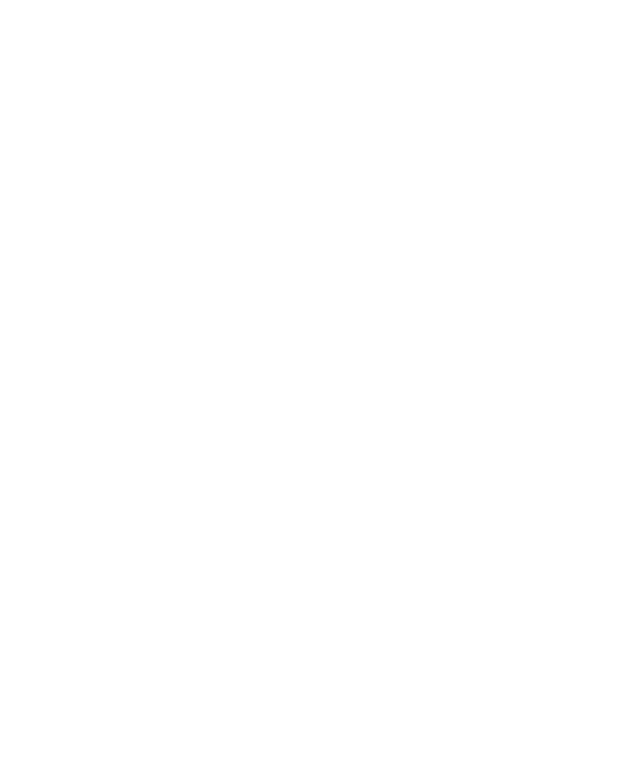
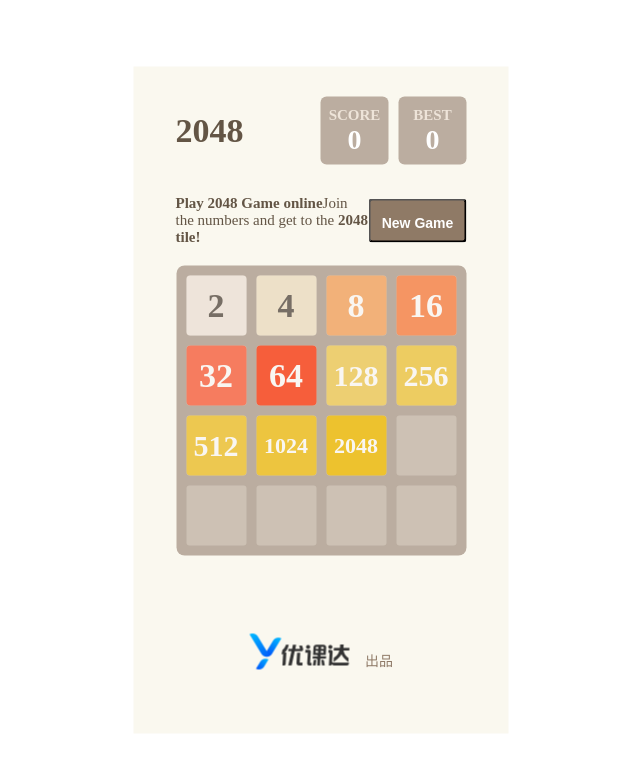
Before and after one commit to zfha/youkeda-2048, a website: page index.html in a window 1280 px wide. Shown: the whole page, without its empty margins (319-959 px from the left). Drawn offline with Linux system fonts and the light colour scheme.

Commit message:
feat(基础样式优化): fixed

```diff
--- a/index.html
+++ b/index.html
@@ -3,10 +3,75 @@
   <head>
     <meta charset="UTF-8" />
     <title>优课达-2048</title>
+    <link rel="stylesheet" href="/style/index.css" />
   </head>
   <body>
-    <main>
-      <div class="game-grid"></div>
-    </main>
+    <div class="container">
+      <nav>
+        <h1>2048</h1>
+        <div class="score">
+          <div class="now">
+            <span class="label">SCORE</span>
+            <span class="value">0</span>
+          </div>
+          <div class="best">
+            <span class="label">BEST</span>
+            <span class="value">0</span>
+          </div>
+        </div>
+      </nav>
+      <div class="desc">
+        <p>
+          <strong>Play 2048 Game online</strong>Join the numbers and get to the
+          <strong>2048 tile!</strong>
+        </p>
+        <button>New Game</button>
+      </div>
+      <main>
+        <div class="game-grid">
+          <div class="grid-row">
+            <div class="grid-cell"></div>
+            <div class="grid-cell"></div>
+            <div class="grid-cell"></div>
+            <div class="grid-cell"></div>
+          </div>
+          <div class="grid-row">
+            <div class="grid-cell"></div>
+            <div class="grid-cell"></div>
+            <div class="grid-cell"></div>
+            <div class="grid-cell"></div>
+          </div>
+          <div class="grid-row">
+            <div class="grid-cell"></div>
+            <div class="grid-cell"></div>
+            <div class="grid-cell"></div>
+            <div class="grid-cell"></div>
+          </div>
+          <div class="grid-row">
+            <div class="grid-cell"></div>
+            <div class="grid-cell"></div>
+            <div class="grid-cell"></div>
+            <div class="grid-cell"></div>
+          </div>
+        </div>
+        <div class="tile-container">
+          <div class="tile tile-2 tile-position-1-1">2</div>
+          <div class="tile tile-4 tile-position-1-2">4</div>
+          <div class="tile tile-8 tile-position-1-3">8</div>
+          <div class="tile tile-16 tile-position-1-4">16</div>
+          <div class="tile tile-32 tile-position-2-1">32</div>
+          <div class="tile tile-64 tile-position-2-2">64</div>
+          <div class="tile tile-128 tile-position-2-3">128</div>
+          <div class="tile tile-256 tile-position-2-4">256</div>
+          <div class="tile tile-512 tile-position-3-1">512</div>
+          <div class="tile tile-1024 tile-position-3-2">1024</div>
+          <div class="tile tile-2048 tile-position-3-3">2048</div>
+        </div>
+      </main>
+      <footer>
+        <img src="./images/logo.png" />
+        <span>出品</span>
+      </footer>
+    </div>
   </body>
 </html>
--- /dev/null
+++ b/style/desc.scss
@@ -0,0 +1,30 @@
+.desc {
+  display: flex;
+  padding: 0 42px;
+  align-items: center;
+
+  p {
+    font-size: 15px;
+    color: #635545;
+    flex: 1;
+  }
+
+  button {
+    margin: 0;
+    padding: 0;
+    width: 98px;
+    height: 44px;
+    border-radius: 4px;
+    background-color: #8f7a66;
+    font-size: 14px;
+    color: #fff;
+    line-height: 44px;
+    text-align: center;
+    font-weight: 700;
+    font-family: Arial, Helvetica, sans-serif;
+
+    &:focus {
+      outline: none;
+    }
+  }
+}
--- /dev/null
+++ b/style/index.scss
@@ -0,0 +1,44 @@
+p {
+  padding: 0;
+  margin: 0;
+}
+
+@import './nav.scss';
+@import './desc.scss';
+@import './main.scss';
+
+.body {
+  margin: 0;
+  padding: 0;
+  font-family: 'Clear Sans', 'Helvetica Neue', Arial, sans-serif;
+  color: #776e65;
+}
+
+.container {
+  width: 375px;
+  height: 667px;
+  position: fixed;
+  background-color: #faf8ef;
+  left: 50%;
+  top: 50%;
+  transform: translate(-50%, -50%);
+}
+
+footer {
+  display: flex;
+  align-items: flex-end;
+  justify-content: center;
+  margin-top: 78px;
+
+  img {
+    width: 100px;
+    height: 36px;
+  }
+
+  span {
+    margin-left: 16px;
+    font-size: 14px;
+    color: #8f7a67;
+    font-weight: 500;
+  }
+}
--- /dev/null
+++ b/style/main.scss
@@ -0,0 +1,124 @@
+$field-width: 290px;
+$grid-spacing: 10px;
+$grid-row-cells: 4;
+$tile-size: ($field-width - $grid-spacing * ($grid-row-cells + 1)) /
+  $grid-row-cells;
+$tile-border-radius: 3px;
+
+main {
+  margin-top: 20px;
+  margin-left: auto;
+  margin-right: auto;
+  box-sizing: border-box;
+  width: $field-width;
+  height: $field-width;
+  position: relative;
+  padding: $grid-spacing;
+  background: #bbada0;
+  border-radius: 8px;
+
+  .game-grid {
+    .grid-row {
+      margin-bottom: $grid-spacing;
+      display: flex;
+
+      .grid-cell {
+        width: $tile-size;
+        height: $tile-size;
+        margin-right: $grid-spacing;
+        float: left;
+        border-radius: 3px;
+        background: rgba(238, 228, 218, 0.35);
+
+        &:last-child {
+          margin-right: 0;
+        }
+      }
+
+      &:last-child {
+        margin-bottom: 0;
+      }
+    }
+  }
+
+  .tile-container {
+    position: absolute;
+    left: 0;
+    top: 0;
+
+    .tile {
+      position: absolute;
+      width: $tile-size;
+      height: $tile-size;
+      line-height: $tile-size;
+      border-radius: 4px;
+      background: #eee4da;
+      text-align: center;
+      font-weight: bold;
+      font-size: 34px;
+      color: #776e65;
+    }
+
+    @for $x from 1 through $grid-row-cells {
+      @for $y from 1 through $grid-row-cells {
+        .tile-position-#{$x}-#{$y} {
+          $xPos: $grid-spacing + floor(($tile-size + $grid-spacing) * ($y - 1));
+          $yPos: $grid-spacing + floor(($tile-size + $grid-spacing) * ($x - 1));
+          transform: translate($xPos, $yPos);
+        }
+      }
+    }
+
+    .tile.tile-2 {
+      background: #eee4da;
+    }
+    .tile.tile-4 {
+      background: #ede0c8;
+    }
+    .tile.tile-8 {
+      color: #f9f6f2;
+      background: #f2b179;
+    }
+    .tile.tile-16 {
+      color: #f9f6f2;
+      background: #f59563;
+    }
+    .tile.tile-32 {
+      color: #f9f6f2;
+      background: #f67c5f;
+    }
+    .tile.tile-64 {
+      color: #f9f6f2;
+      background: #f65e3b;
+    }
+    .tile.tile-128 {
+      color: #f9f6f2;
+      background: #edcf72;
+      font-size: 30px;
+    }
+
+    .tile.tile-256 {
+      color: #f9f6f2;
+      background: #edcc61;
+      font-size: 30px;
+    }
+
+    .tile.tile-512 {
+      color: #f9f6f2;
+      background: #edc850;
+      font-size: 30px;
+    }
+
+    .tile.tile-1024 {
+      color: #f9f6f2;
+      background: #edc53f;
+      font-size: 22px;
+    }
+
+    .tile.tile-2048 {
+      color: #f9f6f2;
+      background: #edc22e;
+      font-size: 22px;
+    }
+  }
+}
--- /dev/null
+++ b/style/nav.scss
@@ -0,0 +1,40 @@
+nav {
+  height: 68px;
+  padding: 30px 42px;
+  display: flex;
+  justify-content: space-between;
+  align-items: center;
+
+  h1 {
+    margin: 0;
+    font-size: 34px;
+    font-weight: 700px;
+    color: #635545;
+  }
+  .score {
+    display: flex;
+    > div {
+      width: 68px;
+      height: 68px;
+      margin-left: 10px;
+      border-radius: 6px;
+      background-color: #bbada0;
+      display: flex;
+      flex-direction: column;
+      align-items: center;
+      justify-content: center;
+
+      .label {
+        font-size: 15px;
+        font-weight: bold;
+        color: #eee4d9;
+      }
+
+      .value {
+        font-size: 28px;
+        font-weight: 700;
+        color: #ffffff;
+      }
+    }
+  }
+}
```
Also changed, not shown: package.json (added, +14 -0 lines), images/logo.png (added), index.css (deleted), style/index.css (added), 2 other files.
